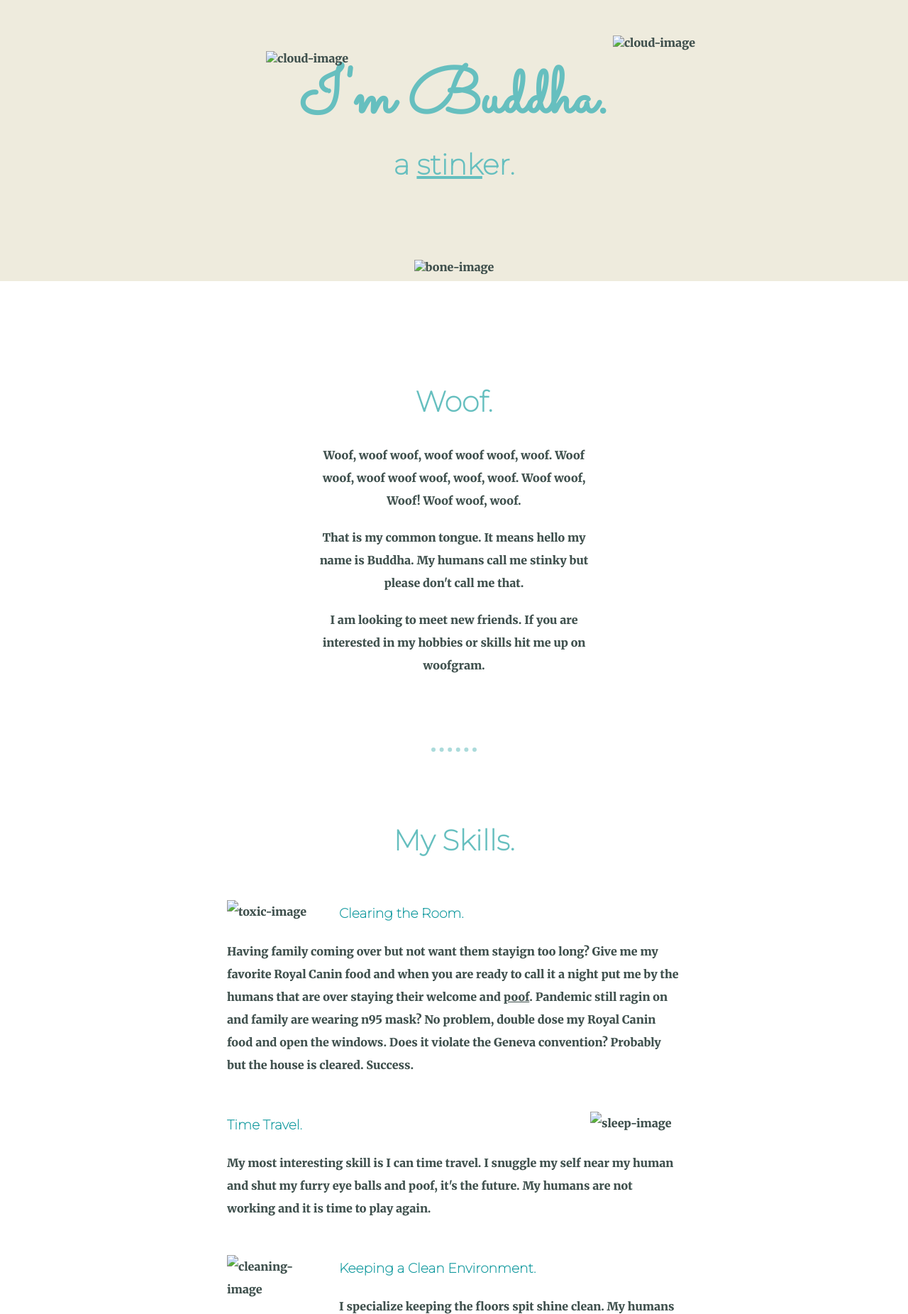
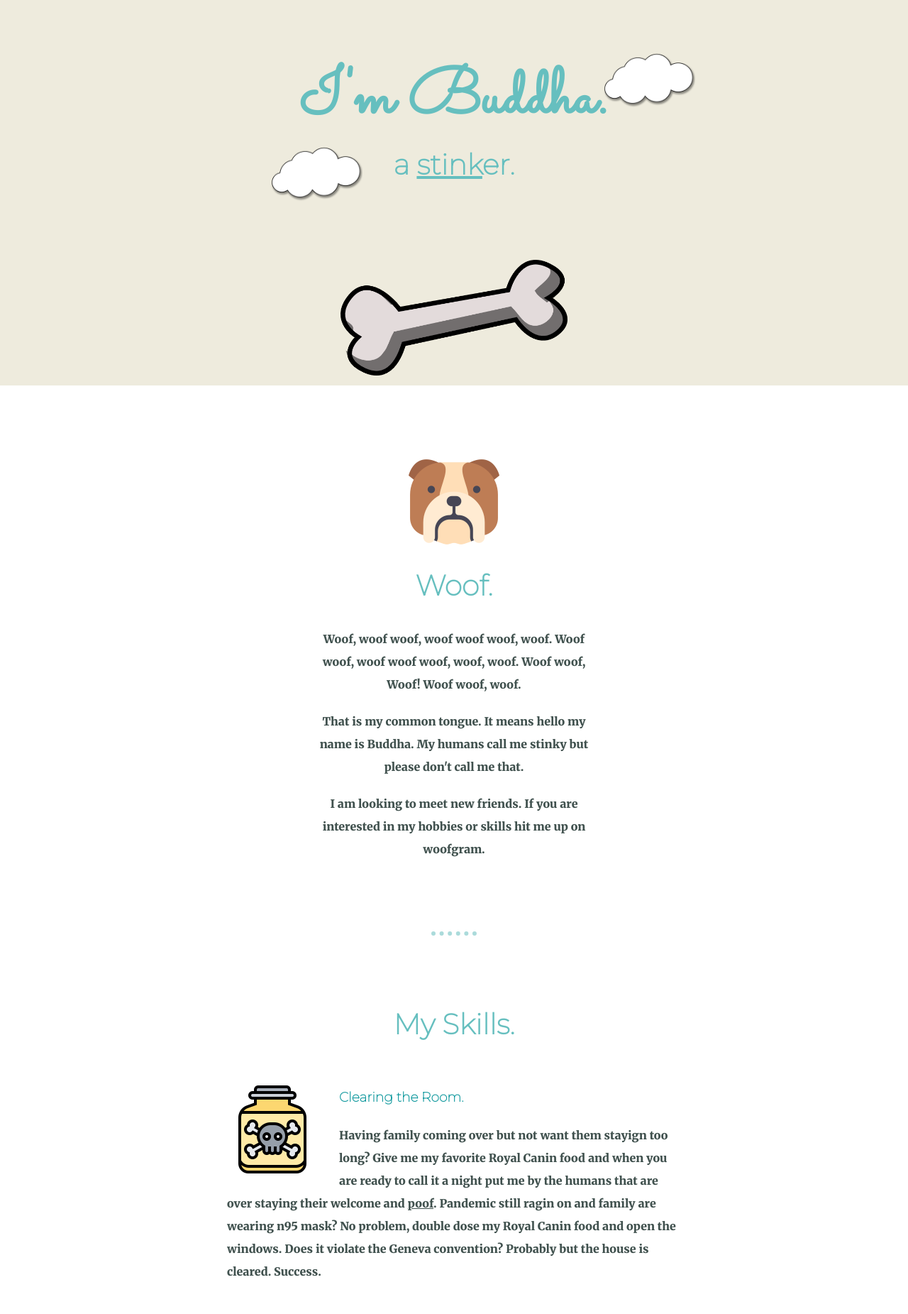
Before and after one commit to tperillo/stinkyBuddha, a plain HTML site: page index.html in a window 1280 px wide. Shown: the top 1851 px of the page at 71% size. Drawn offline with Linux system fonts and the light colour scheme.

Commit message:
Update index.html
moved images to root and deleted images/ part in index

```diff
--- a/index.html
+++ b/index.html
@@ -12,15 +12,15 @@
 
 <body>
   <div class="top-container">
-    <img class="top-cloud" src="images/pngTree_cloud_5568114.png" alt="cloud-image">
+    <img class="top-cloud" src="pngTree_cloud_5568114.png" alt="cloud-image">
     <h1>I'm Buddha.</h1>
     <h2 class="a-stinker">a <span class="stink-heading">stink</span>er.</h2>
-    <img class="bottom-cloud" src="images/pngTree_cloud_5568114.png" alt="cloud-image">
-    <img class="dog-bone-image" src="images/bone_PNG37.png" alt="bone-image">
+    <img class="bottom-cloud" src="pngTree_cloud_5568114.png" alt="cloud-image">
+    <img class="dog-bone-image" src="bone_PNG37.png" alt="bone-image">
   </div>
   <div class="middle-container">
     <div class="profile">
-      <img class="bulldog" src="images/bulldog.png" alt="">
+      <img class="bulldog" src="bulldog.png" alt="">
       <h2 class="woof-heading">Woof.</h2>
       <p class="woof-text">Woof, woof woof, woof woof woof, woof. Woof woof, woof woof woof, woof, woof. Woof woof, Woof! Woof woof, woof.</p>
       <br>
@@ -32,19 +32,19 @@
     <div class="skills">
       <h2>My Skills.</h2>
       <div class="skill-row">
-        <img class="poisoning-image" src="images/poisoning.png" alt="toxic-image">
+        <img class="poisoning-image" src="poisoning.png" alt="toxic-image">
         <h3 class="image-descriptions">Clearing the Room.</h3>
         <p>Having family coming over but not want them stayign too long? Give me my favorite Royal Canin food and when you are ready to call it a night put me by the humans that are over staying their welcome and <span
             class="stink-heading">poof</span>. Pandemic still ragin on and family are wearing n95 mask? No problem, double dose my Royal Canin food and open the windows. Does it violate the Geneva convention? Probably but the house is cleared.
           Success.</p>
       </div>
       <div class="skill-row">
-        <img class="sleep-image" src="images/pet-bed.png" alt="sleep-image">
+        <img class="sleep-image" src="pet-bed.png" alt="sleep-image">
         <h3 class="image-descriptions">Time Travel.</h3>
         <p>My most interesting skill is I can time travel. I snuggle my self near my human and shut my furry eye balls and poof, it's the future. My humans are not working and it is time to play again.</p>
       </div>
       <div class="skill-row">
-        <img class="cleaning-image" src="images/cleaning.png" alt="cleaning-image">
+        <img class="cleaning-image" src="cleaning.png" alt="cleaning-image">
         <h3 class="image-descriptions">Keeping a Clean Environment.</h3>
         <p>I specialize keeping the floors spit shine clean. My humans don't appreciate my effort as much as I think I deserve but somewoofer has to puke-shine the floors to keep the house clean.</p>
       </div>
@@ -53,12 +53,12 @@
     <div class="hobbies">
       <h2>My Hobbies.</h2>
       <div class="skill-row">
-        <img class="rotisseriechicken-image" src="images/rotisseriechicken.png" alt="">
+        <img class="rotisseriechicken-image" src="rotisseriechicken.png" alt="">
         <h3 class="rotisseriechicken-text">Rotisserie Chicken.</h3>
         <p>OMG OMG OMG....SPINNY CHICKEN!!! The smelly smell makes my smells go wild. PLEASE GIVE ME MORE. Never can I have enough of that mouth-slobbering tasty rotisserie chicken.</p>
       </div>
       <div class="skill-row">
-        <img class="mybigredball-image" src="images/bigredball.gif" alt="">
+        <img class="mybigredball-image" src="bigredball.gif" alt="">
         <h3>My Big Red Ball.</h3>
         <p>My favorite toy is my red ball. I love my red ball so so much unless we are at the park, then I don't like it.</p>
       </div>
```
